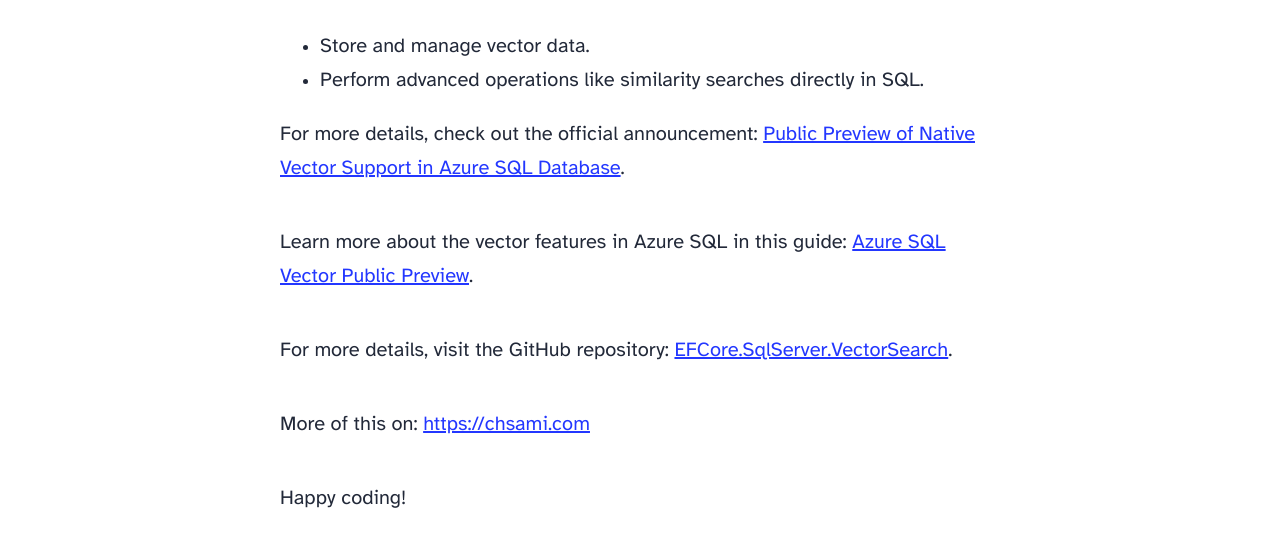
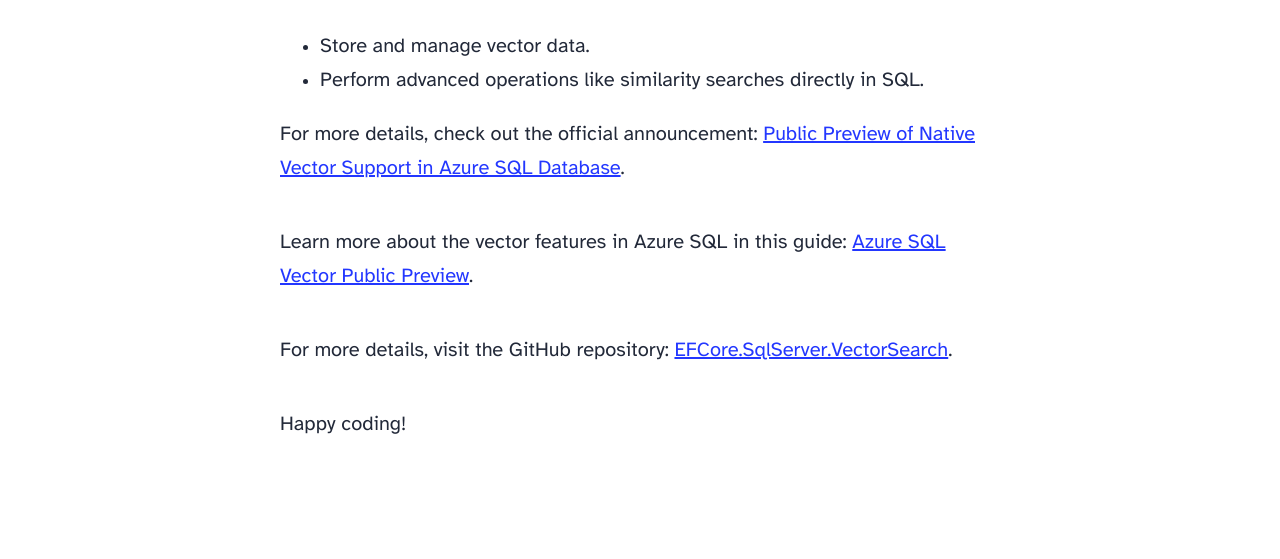
Before and after one commit to chsami/blog, an Astro site: page /blog/semantic-search-with-ms-sql in a window 1280 px wide. Shown: the part 2323-2882 px from the top of the page. Built offline with nearby package versions, Linux system fonts and the light colour scheme; Astro itself is replaced by a stand-in of ours.

Commit message:
(fix) remove link to chsami.com

```diff
--- a/src/content/blog/semantic-search-with-ms-sql.md
+++ b/src/content/blog/semantic-search-with-ms-sql.md
@@ -59,6 +59,4 @@
 
 For more details, visit the GitHub repository: [EFCore.SqlServer.VectorSearch](https://github.com/efcore/EFCore.SqlServer.VectorSearch).
 
-More of this on: https://chsami.com
-
 Happy coding!
```
